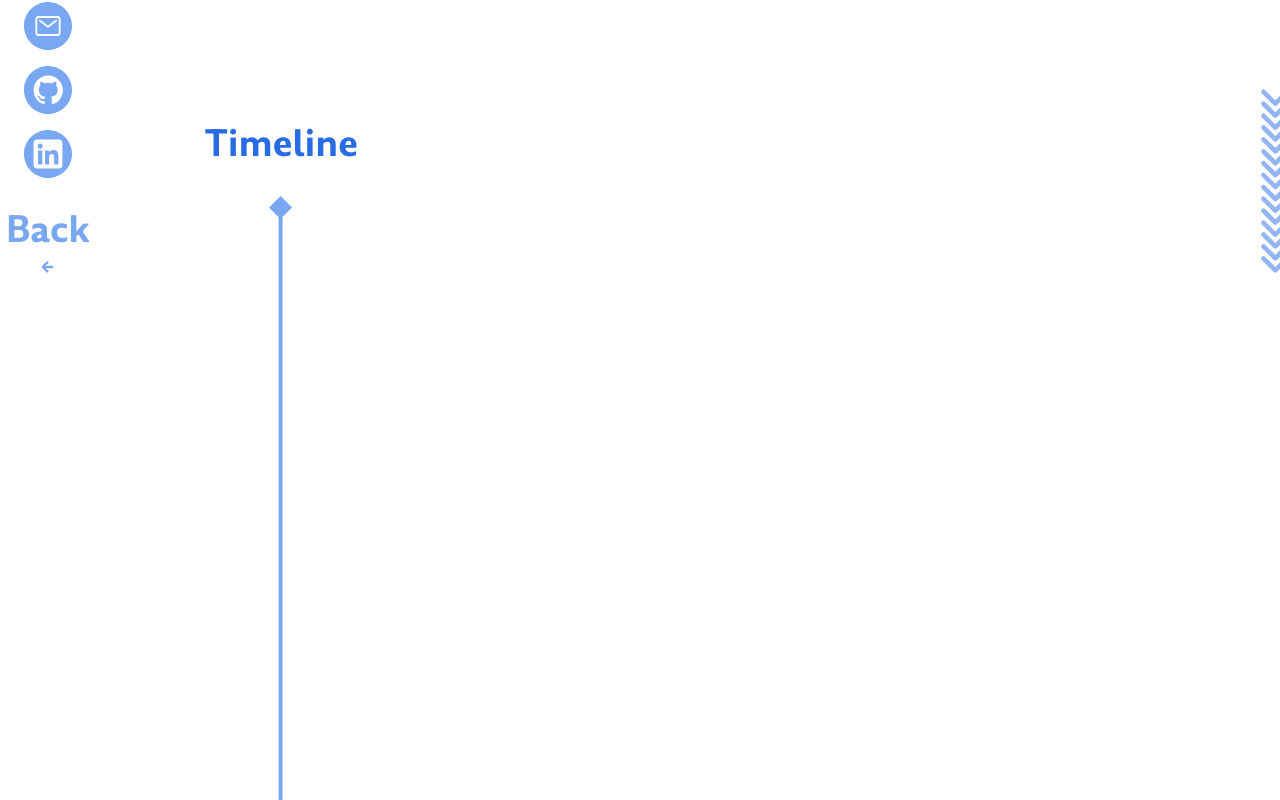
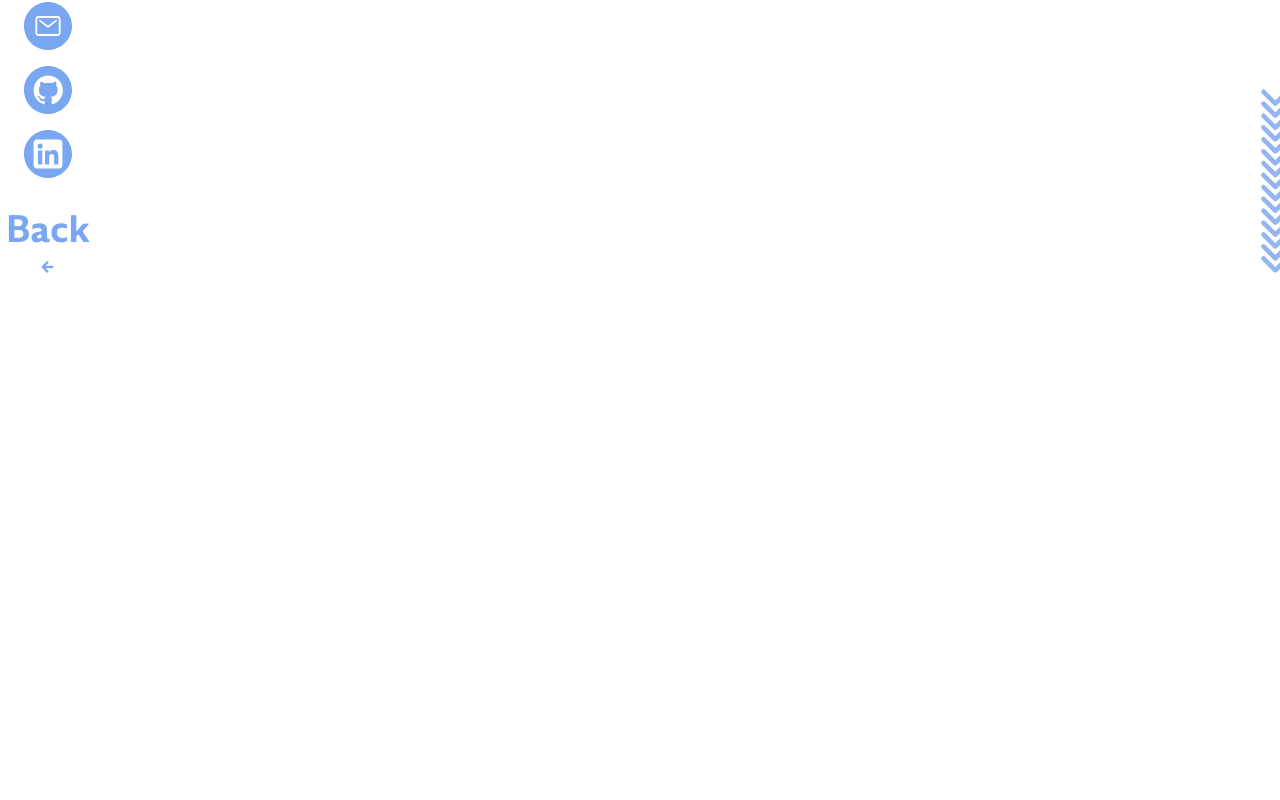
Before and after one commit to Ch3ru09/portfolio, a Next.js app: page /project/portfolio in a window 1280 px wide. Shown: the part 460-1260 px from the top of the page. After the commit the page ends 800 px from the top, so only its background shows below. Built offline with nearby package versions, Linux system fonts and the light colour scheme.

Commit message:
removed things that aren't used for portfolio page yet

```diff
--- a/src/app/(home)/project/portfolio/page.tsx
+++ b/src/app/(home)/project/portfolio/page.tsx
@@ -63,7 +63,8 @@ export default function PortfolioPage() {
           </div>
         </div>
       </div>
-      <div>
+      {
+        /* <div>
         <h2 className="font-heading text-primary mt-32 text-4xl font-bold">
           Timeline
         </h2>
@@ -88,7 +89,8 @@ export default function PortfolioPage() {
         <h2 className="font-heading text-primary mt-8 text-4xl font-bold">
           Future Plans
         </h2>
-      </div>
+      </div> */
+      }
     </div>
   );
 }
```
